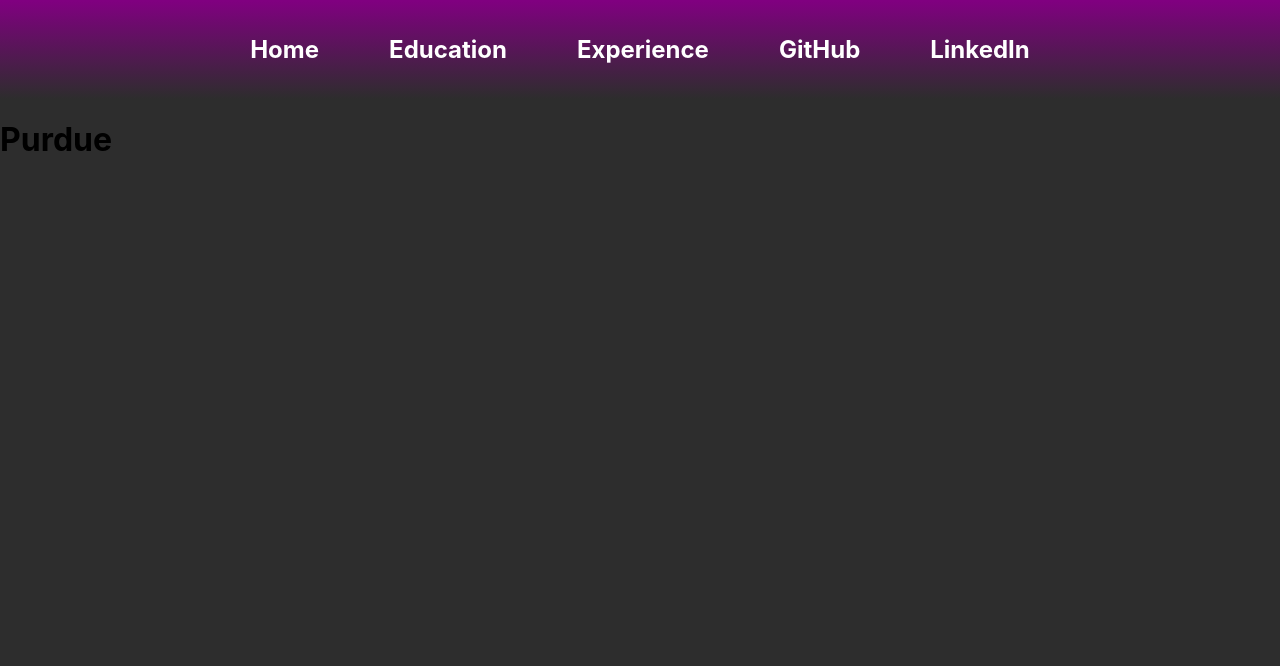
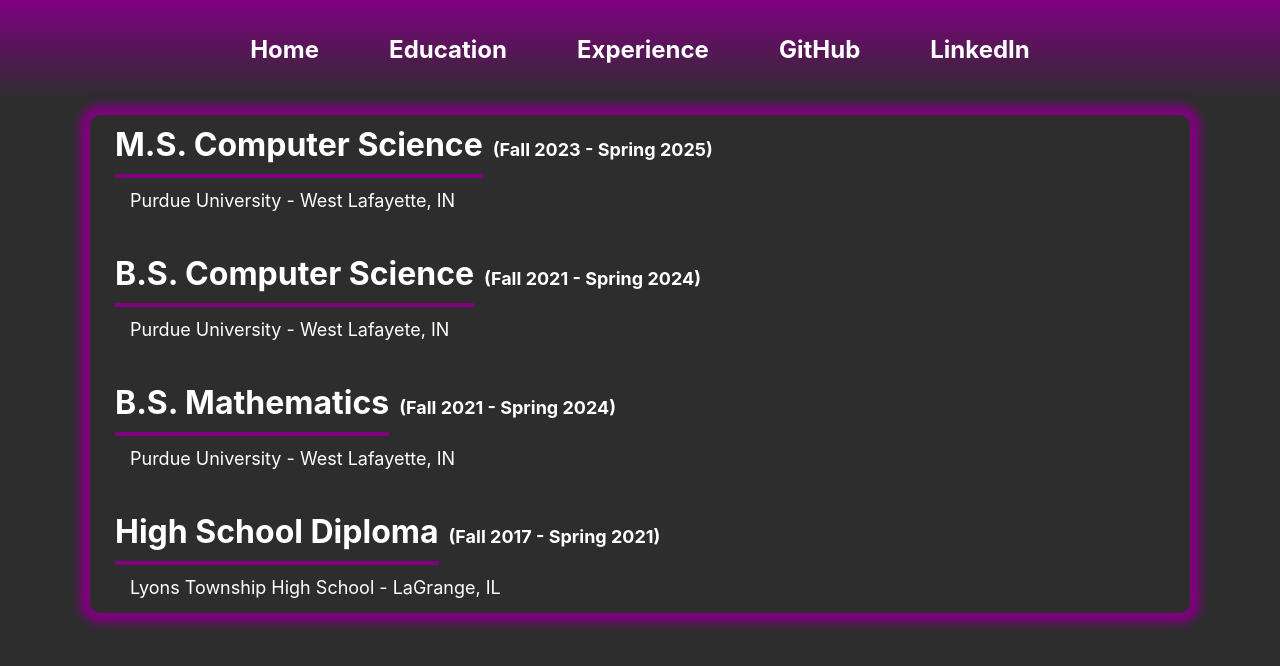
Before and after one commit to mwhiatt/portfolio, a Next.js app: page /edu in a window 1280 px wide. Shown: the top 666 px of the page. Built offline with nearby package versions, Linux system fonts and the light colour scheme.

Commit message:
update styles and edu page

```diff
--- /dev/null
+++ b/components/EduHeader.js
@@ -0,0 +1,10 @@
+export default function EduHeader({degree, date}) {
+  return (
+    <header>
+      <h1 className="main-content--h1">
+          <span className='main-title'>{degree}</span>
+          <span className='title-date'>({date})</span>
+      </h1>
+    </header>
+  )
+}
--- a/pages/edu.js
+++ b/pages/edu.js
@@ -1,5 +1,16 @@
+import EduHeader from "../components/EduHeader"
+
 export default function Edu() {
     return (
-        <h1>Purdue</h1>
+        <div className='main-content'>
+            <EduHeader degree='M.S. Computer Science' date='Fall 2023 - Spring 2025' />
+            <p>Purdue University - West Lafayette, IN</p>
+            <EduHeader degree='B.S. Computer Science' date='Fall 2021 - Spring 2024' />
+            <p>Purdue University - West Lafayete, IN</p>
+            <EduHeader degree='B.S. Mathematics' date='Fall 2021 - Spring 2024' />
+            <p>Purdue University - West Lafayette, IN</p>
+            <EduHeader degree='High School Diploma' date='Fall 2017 - Spring 2021' />
+            <p>Lyons Township High School - LaGrange, IL</p>
+        </div>
     )
 }
--- a/styles/globals.css
+++ b/styles/globals.css
@@ -35,32 +35,39 @@
   transform: scale(1.2);
 }
 
-.home {
+.main-content {
   margin: auto;
   width: 1100px;
-  height: 550px;
   border-radius: 10px;
   background: rgb(45, 45, 45);
   box-shadow: 0 0 10px 10px purple;
   color: white;
 }
 
-.home > h1 {
+.main-content--h1 {
   padding-top: 10px;
   padding-left: 25px;
+  font-size: 24px;
 }
 
-h1 span {
+.main-title {
   border-bottom: 4px solid purple;
   padding-bottom: 10px;
   margin-bottom: 0;
   font-size: 32px;
 }
 
-.home > p {
+.title-date {
+  padding-left: 10px;
+  font-size: 18px;
+  color: white;
+}
+
+.main-content > p {
   padding-top: 10px;
   margin-top: 0;
   padding-left: 40px;
   padding-right: 18px;
   font-size: 18px;
+  padding-bottom: 15px;
 }
```
Also changed, not shown: pages/index.js (+4 -4 lines).
